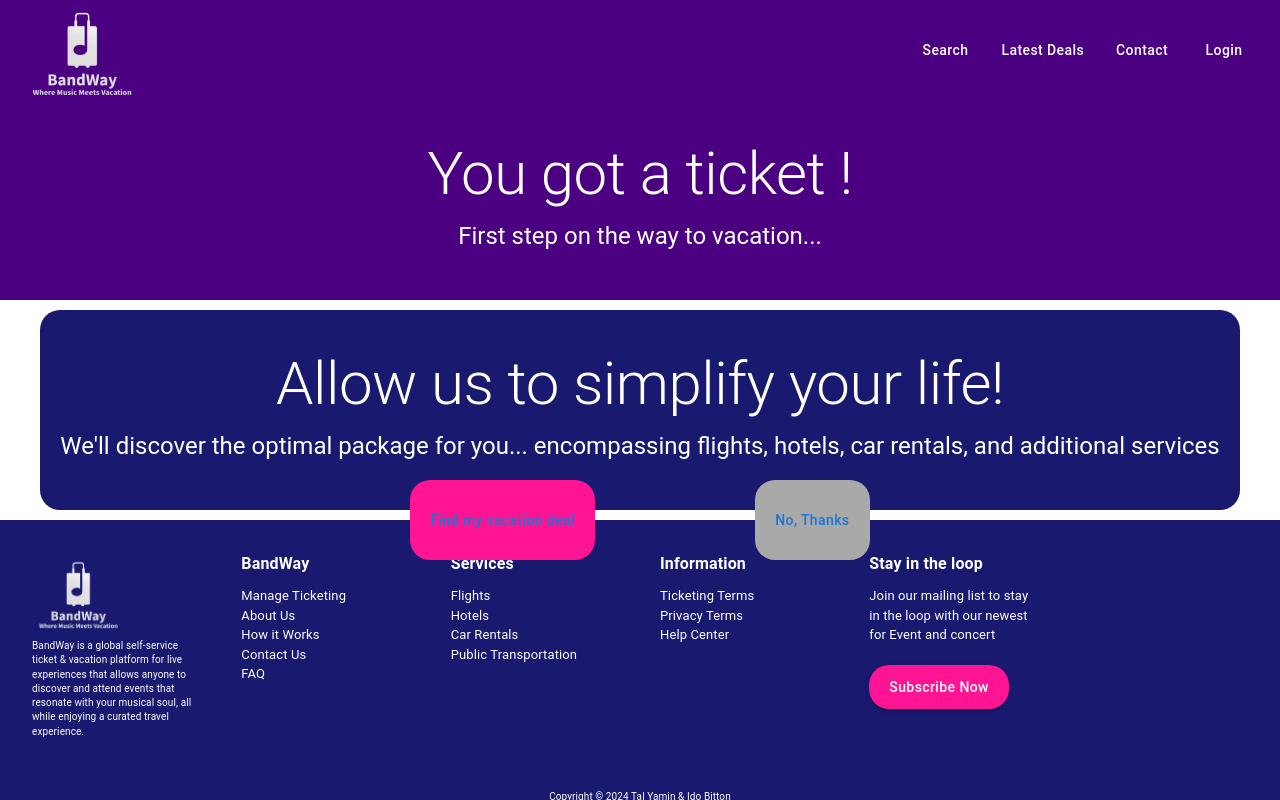
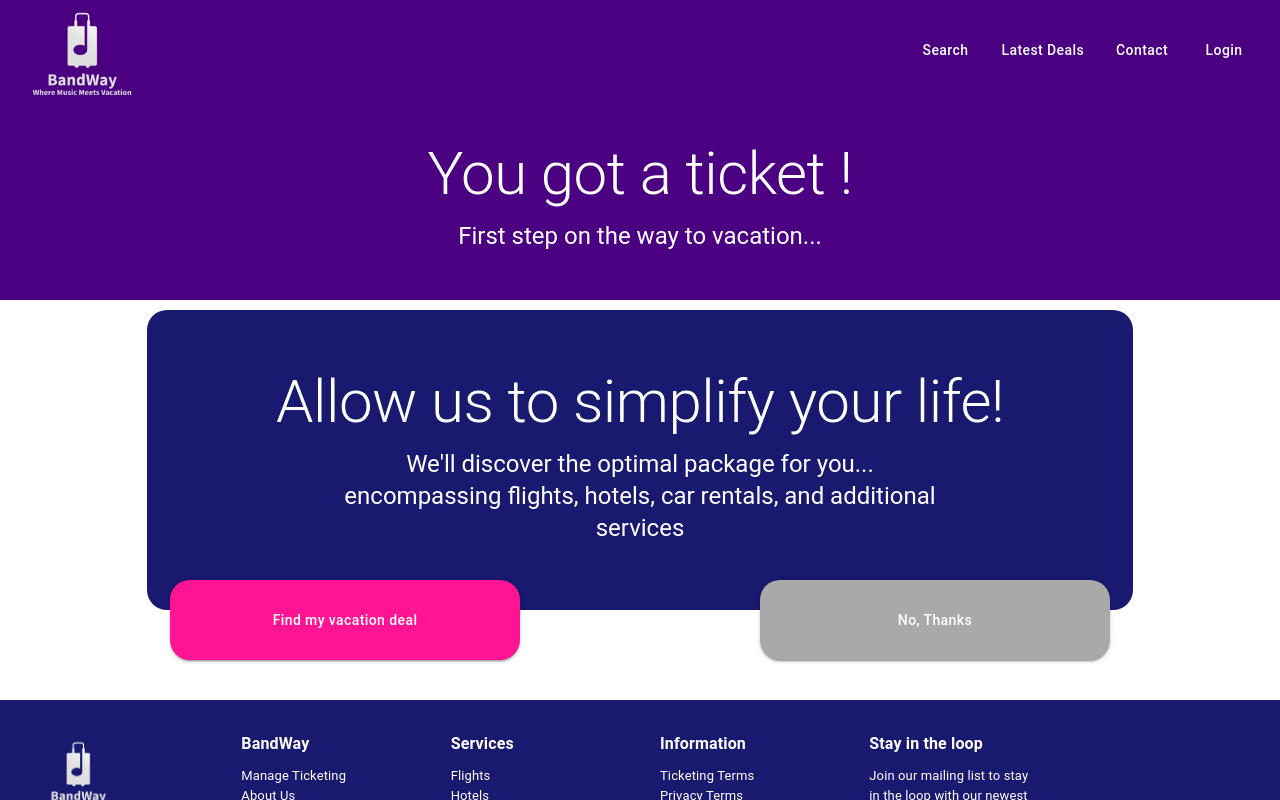
Before and after one commit to idobi111/Bandway, a React (Vite) app in the folder client/BandWayClient/: page /post-ticket-order in a window 1280 px wide. Shown: the top 800 px of the page. Built offline with nearby package versions, Linux system fonts and the light colour scheme.

Commit message:
Add Navigation to post ticketing page in case the user notify that ticket was purchased

```diff
--- a/client/BandWayClient/index.html
+++ b/client/BandWayClient/index.html
@@ -2,9 +2,9 @@
 <html lang="en">
   <head>
     <meta charset="UTF-8" />
-    <link rel="icon" type="image/svg+xml" href="/vite.svg" />
+    <link rel="icon" type="image/svg+xml" href="/src/pics/BandWayLogo.png" />
     <meta name="viewport" content="width=device-width, initial-scale=1.0" />
-    <title>Vite + React</title>
+    <title>BandWay</title>
   </head>
   <body>
     <div id="root"></div>
--- a/client/BandWayClient/src/components/EventFolder/EventCard.tsx
+++ b/client/BandWayClient/src/components/EventFolder/EventCard.tsx
@@ -1,7 +1,10 @@
 import React, { useState } from 'react';
-import { Card, CardContent, CardMedia, Typography, Grid, Button, Modal } from '@mui/material';
+import { Card, CardContent, CardMedia, Typography, Grid, Button, Modal, Box, Stack } from '@mui/material';
 import { Event } from '../../models/Event';
-import { EventCardStyled, EventCardMediaStyled, LoadMoreButton } from '../../styles/ComponentsStyles';
+import { EventCardStyled, EventCardMediaStyled, LoadMoreButton, ActionButton, SubActionButton } from '../../styles/ComponentsStyles';
+import { useNavigate } from "react-router-dom";
+
+
 
 interface Props {
   events: Event[];
@@ -12,6 +15,14 @@
   const [visibleEvents, setVisibleEvents] = useState(step); // State to track the number of visible events
   const [selectedEvent, setSelectedEvent] = useState<Event | null>(null); // State to track the selected event
   const [isModalOpen, setIsModalOpen] = useState(false); // State to control the visibility of the modal
+  const navigate = useNavigate();
+
+  const handleUserNotifyTicketIsOrdered = () => {
+      window.scrollTo({ top: 0, behavior: 'smooth' });
+      navigate(`/post-ticket-order?query=${selectedEvent?.performer}`);
+    };
+
+
 
   const loadMore = () => {
     setVisibleEvents(prevVisibleEvents => prevVisibleEvents + step); // Increase the number of visible events
@@ -30,8 +41,7 @@
   const handleBuyTicket = (response: string) => {
     // Handle the response from the modal
     if (response === 'yes') {
-      // Handle the case when the user bought the ticket
-      console.log('User bought the ticket');
+      handleUserNotifyTicketIsOrdered();
     } else {
       // Handle the case when the user did not buy the ticket
       console.log('User did not buy the ticket');
@@ -69,7 +79,7 @@
         ))}
       </Grid>
       {visibleEvents < events.length && ( // Render the "Load More" button if there are more events to load
-        <div style={{ textAlign: 'center', marginTop: '20px', paddingBottom:'20px' }}>
+        <div style={{ textAlign: 'center', marginTop: '20px', paddingBottom: '20px' }}>
           <LoadMoreButton variant="outlined" onClick={loadMore}>
             Load More
           </LoadMoreButton>
@@ -83,11 +93,13 @@
         aria-labelledby="modal-title"
         aria-describedby="modal-description"
       >
-        <div style={{ position: 'absolute', top: '50%', left: '50%', transform: 'translate(-50%, -50%)', backgroundColor: 'white', padding: '20px', borderRadius: '8px' }}>
-          <h2 id="modal-title">Did you buy the ticket?</h2>
-          <Button variant="contained" color="primary" onClick={() => handleBuyTicket('yes')}>Yes</Button>
-          <Button variant="contained" color="secondary" onClick={() => handleBuyTicket('no')}>No</Button>
-        </div>
+        <Box style={{ position: 'absolute', top: '50%', left: '50%', transform: 'translate(-50%, -50%)', backgroundColor: 'white', padding: '20px', borderRadius: '8px' }}>
+          <Typography variant='h3' id="modal-title">Did you order the ticket?</Typography>
+          <Stack direction={'row'} justifyContent={"center"} alignItems={"center"} spacing={10} sx={{paddingTop:5}}>
+            <ActionButton variant="contained" style={{width:'100px'}} onClick={() => handleBuyTicket('yes')}>Yes</ActionButton>
+            <SubActionButton variant="contained" style={{width:'100px'}} onClick={() => handleBuyTicket('no')}>No</SubActionButton>
+          </Stack>
+        </Box>
       </Modal>
     </>
   );
--- a/client/BandWayClient/src/components/GenericFolder/Question.tsx
+++ b/client/BandWayClient/src/components/GenericFolder/Question.tsx
@@ -17,45 +17,30 @@
     <Container maxWidth="xl">
 
       <Box display="flex" justifyContent="center">
-        <WindowDiv style={{ height: '200px'}}>
+        <WindowDiv style={{ height: '300px', width: '80%' }}>
           <SeparateRowsContainer>
+            <Box display={'flex'} alignItems={'center'} justifyContent={'center'}>
               <GenricTopBoxText variant='h2'>
                 {titleText}
               </GenricTopBoxText>
-            <GenricTopBoxText variant='h5'>
+            </Box>
+            <Box display={'flex'} alignItems={'center'} justifyContent={'center'}>
+              <GenricTopBoxText variant='h5' sx={{ textAlign: 'center', width: '600px' }}>
                 {descriptionText}
               </GenricTopBoxText>
+            </Box>
           </SeparateRowsContainer>
         </WindowDiv>
       </Box>
 
       <Box display="flex" justifyContent="center">
-      <Stack direction="row" spacing={20}  sx={{ m: -5 }}>
-         <ActionButton>{acceptButtonText}</ActionButton>
-         <SubActionButton>{rejectButtonText}</SubActionButton>
+        <Stack direction="row" spacing={30} sx={{ m: -5, paddingBottom: 10 }}>
+          <ActionButton variant='contained' style={{ width: '350px', height: '80px' }}>{acceptButtonText}</ActionButton>
+          <SubActionButton variant='contained' style={{ width: '350px', height: '80px' }}>{rejectButtonText}</SubActionButton>
         </Stack>
       </Box>
 
     </Container>
-
-
-
-    // <Box display="flex" justifyContent="center">
-    //   <WindowDiv>
-    //     <SeparateRowsContainer>
-    //       <GenricTopBoxText variant='h2'>
-    //         {titleText}
-    //       </GenricTopBoxText>
-    //       <GenricTopBoxText variant='h5'>
-    //         {descriptionText}
-    //       </GenricTopBoxText>
-    //     </SeparateRowsContainer>
-    //   </WindowDiv>
-    //   <Stack direction="row">
-    //     <ActionButton>{acceptButtonText}</ActionButton>
-    //     <SubActionButton>{rejectButtonText}</SubActionButton>
-    //   </Stack>
-    // </Box>
   );
 };
 
```
Lines whose indentation alone changed are shown as unchanged.
